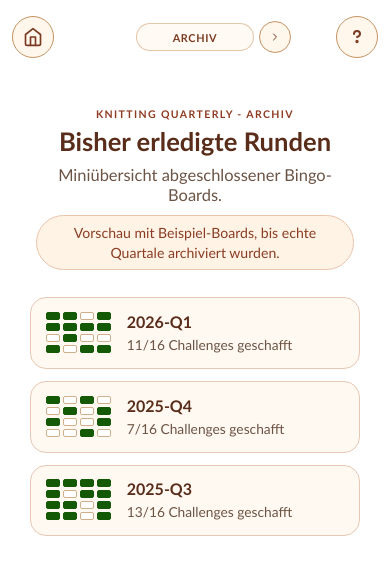
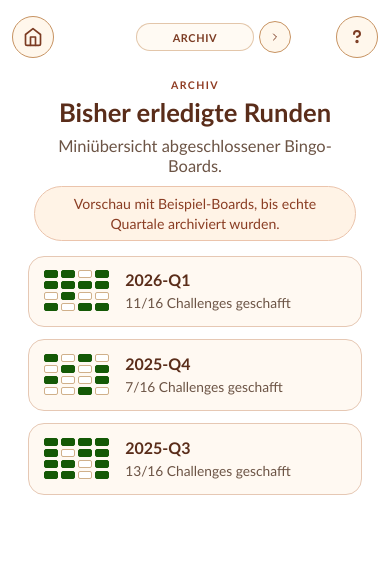
Before and after one commit to flingoflux/knitting-quarterly-bingo, an Angular app: page /archive in a window 390 px wide. Shown: the top 574 px of the page. Built offline with nearby package versions, Linux system fonts and the light colour scheme.

Commit message:
feat: update feature headers and layout for mobile compatibility

```diff
--- a/src/app/features/archive/presentation/archive.component.ts
+++ b/src/app/features/archive/presentation/archive.component.ts
@@ -9,6 +9,7 @@ import { IconComponent } from '../../../shared/ui';
 import { StatusMiniGridComponent } from '../../../shared/ui';
 import { PageContainerComponent } from '../../../shared/ui';
 import { FeatureHeaderComponent } from '../../../shared/ui';
+import { LayoutModeService } from '../../../shared/utils/layout-mode.service';
 
 @Component({
   selector: 'app-archive',
@@ -30,10 +31,11 @@ import { FeatureHeaderComponent } from '../../../shared/ui';
 
       <div class="feature-shell">
       <kq-feature-header
-        eyebrow="Knitting Quarterly - Archiv"
+        eyebrow="Archiv"
         title="Bisher erledigte Runden"
         titleTestId="page-archive-title"
         subtitle="Miniübersicht abgeschlossener Bingo-Boards."
+        [compact]="layoutMode.isMobile()"
       >
         <p class="prototype-note" *ngIf="isShowingPrototype()">
           Vorschau mit Beispiel-Boards, bis echte Quartale archiviert wurden.
@@ -67,7 +69,7 @@ import { FeatureHeaderComponent } from '../../../shared/ui';
       max-width: none;
       width: 100%;
       margin: 0;
-      padding: 1.4rem 1.1rem 2rem;
+      padding: 0 1.1rem 2rem;
       color: var(--kq-text);
     }
 
@@ -127,12 +129,19 @@ import { FeatureHeaderComponent } from '../../../shared/ui';
       text-align: center;
       color: var(--kq-muted);
     }
+
+    @media (max-width: 640px) {
+      .feature-shell {
+        padding: 0 1rem 2rem;
+      }
+    }
   `],
 })
 export class ArchiveComponent {
   private readonly state = inject(SHOW_ARCHIVE_OVERVIEW_IN_PORT);
   private readonly router = inject(Router);
   private readonly route = inject(ActivatedRoute);
+  readonly layoutMode = inject(LayoutModeService);
 
   readonly entries = this.state.entries;
   readonly hasEntries = this.state.hasEntries;
--- a/src/app/features/bingo-game/presentation/bingo-game.component.ts
+++ b/src/app/features/bingo-game/presentation/bingo-game.component.ts
@@ -47,7 +47,7 @@ const PAGE_TOOLBAR_WIDTH_HORIZONTAL = '58rem';
 
       @if (layoutMode.isMobile()) {
         <kq-feature-header
-          eyebrow="Knitting Quarterly - Bingo"
+          eyebrow="Bingo"
           title="Happy crafting"
           titleTestId="page-bingo-title"
           [subtitle]="mobileSubtitle()"
--- a/src/app/features/bingo-game/presentation/desktop/bingo-game-desktop.component.ts
+++ b/src/app/features/bingo-game/presentation/desktop/bingo-game-desktop.component.ts
@@ -19,11 +19,10 @@ interface CardDetailOpenedEvent {
   imports: [CommonModule, PlayableBoardDesktopComponent, BoardToolbarDesktopComponent, StatusMiniGridComponent, FeatureHeaderComponent],
   template: `
     <kq-feature-header
-      eyebrow="Knitting Quarterly - Bingo"
+      eyebrow="Bingo"
       title="Happy crafting"
       titleTestId="page-bingo-title"
       subtitle="Klicke auf die Felder, um erledigte Projekte abzuhaken und ein Bingo zu erreichen."
-      [compact]="viewMode === 'kompakt'"
     />
 
     <kq-board-toolbar-desktop
--- a/src/app/features/quarterly-plan/presentation/desktop/quarterly-plan-desktop.component.ts
+++ b/src/app/features/quarterly-plan/presentation/desktop/quarterly-plan-desktop.component.ts
@@ -22,11 +22,10 @@ interface CardDetailOpenedEvent {
   imports: [CommonModule, EditableBoardDesktopComponent, BoardToolbarDesktopComponent, FeatureHeaderComponent, IconComponent, ButtonComponent],
   template: `
     <kq-feature-header
-      eyebrow="Knitting Quarterly - Moodboard"
+      eyebrow="Moodboard"
       title="Challenges planen"
       titleTestId="page-quarterly-plan-title"
-      [subtitle]="viewMode === 'polaroid' ? 'Hier kannst du dein persönliches Bingo-Board für das nächste Knitting Quarterly gestalten, Projekte anordnen und kreativ werden.' : undefined"
-      [compact]="viewMode === 'kompakt'"
+      subtitle="Hier kannst du dein persönliches Bingo-Board für das nächste Knitting Quarterly gestalten, Projekte anordnen und kreativ werden."
     />
 
     <kq-board-toolbar-desktop
--- a/src/app/features/quarterly-plan/presentation/quarterly-plan.component.ts
+++ b/src/app/features/quarterly-plan/presentation/quarterly-plan.component.ts
@@ -43,7 +43,7 @@ const PAGE_TOOLBAR_WIDTH_HORIZONTAL = '58rem';
 
       @if (layoutMode.isMobile()) {
         <kq-feature-header
-          eyebrow="Knitting Quarterly - Moodboard"
+          eyebrow="Moodboard"
           title="Challenges planen"
           titleTestId="page-quarterly-plan-title"
           [subtitle]="mobileSubtitle()"
--- a/src/app/features/start-page/presentation/pages/how-it-works.component.ts
+++ b/src/app/features/start-page/presentation/pages/how-it-works.component.ts
@@ -33,6 +33,7 @@ import { LayoutModeService } from '../../../../shared/utils/layout-mode.service'
           eyebrow="How-to"
           title="Wie funktioniert Knitting Quarterly Bingo?"
           titleTestId="page-howto-title"
+          [compact]="layoutMode.isMobile()"
         />
 
         <div class="content">
@@ -185,7 +186,7 @@ import { LayoutModeService } from '../../../../shared/utils/layout-mode.service'
       max-width: none;
       width: 100%;
       margin: 0;
-      padding: 1.4rem 1.1rem 2rem;
+      padding: 0 1.1rem 2rem;
     }
 
     .content {
@@ -401,7 +402,7 @@ import { LayoutModeService } from '../../../../shared/utils/layout-mode.service'
 
     @media (max-width: 640px) {
       .feature-shell {
-        padding: 1rem;
+        padding: 0 1rem 2rem;
       }
 
       .content {
--- a/src/app/shared/ui/common/molecules/feature-header/feature-header.component.ts
+++ b/src/app/shared/ui/common/molecules/feature-header/feature-header.component.ts
@@ -12,7 +12,7 @@ import { EyebrowComponent } from '../../atoms/eyebrow/eyebrow.component';
  *     title="Happy crafting"
  *     subtitle="Klicke auf die Felder..."
  *     titleTestId="page-bingo-title"
- *     [compact]="viewMode === 'kompakt'"
+ *     [compact]="isMobile"
  *   />
  *
  * Für Feature-spezifischen Inhalt nach der Subtitle steht <ng-content> zur Verfügung.
```
Also changed, not shown: 1 other file (tests, documents, lock files or other folders).
